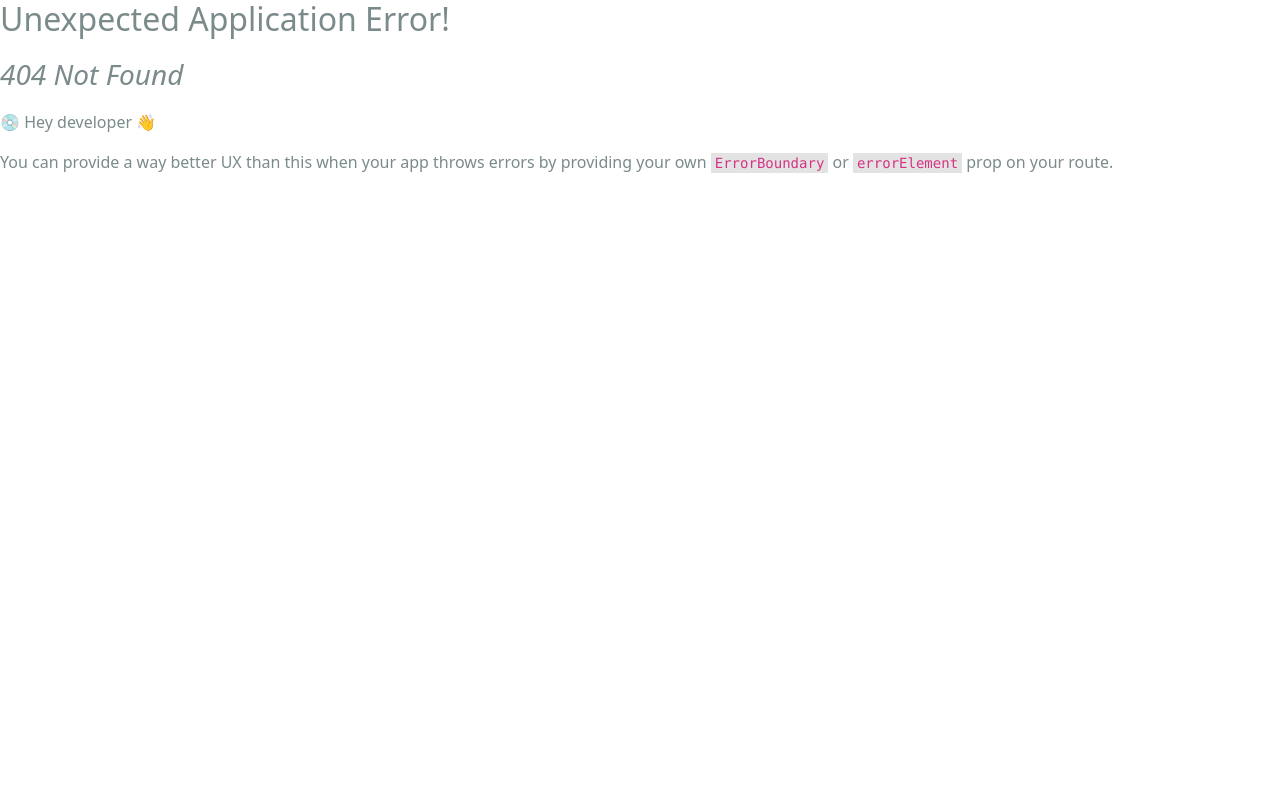
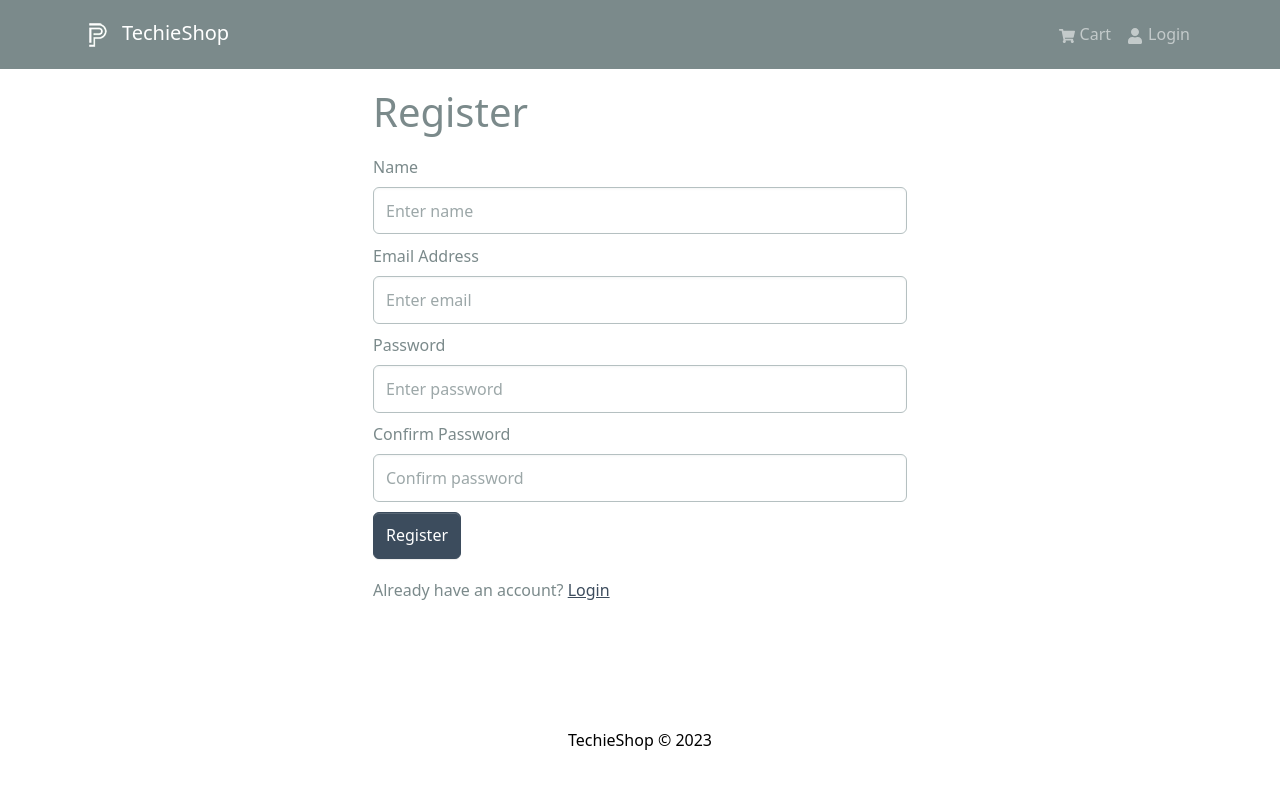
Before and after one commit to Preetham-jayam/MernApp, a React (Create React App) app in the folder client/: page /register in a window 1280 px wide. Before the commit this address had no page. Shown: the top 788 px of the page. Built offline with nearby package versions, Linux system fonts and the light colour scheme.

Commit message:
Front end authentication added login and register pages and authSlice and usersApiSlice

```diff
--- a/client/package.json
+++ b/client/package.json
@@ -18,6 +18,7 @@
     "react-router-bootstrap": "^0.26.2",
     "react-router-dom": "^6.14.0",
     "react-scripts": "5.0.1",
+    "react-toastify": "^9.1.3",
     "web-vitals": "^2.1.4"
   },
   "scripts": {
--- a/client/src/App.js
+++ b/client/src/App.js
@@ -3,6 +3,8 @@
 import Header from './components/Header';
 import Footer from './components/Footer';
 import { Outlet } from 'react-router-dom';
+import {ToastContainer} from 'react-toastify';
+import 'react-toastify/dist/ReactToastify.css';
 const App = () => {
   return (
     <>
@@ -13,6 +15,7 @@
       </Container>
     </main>
     <Footer/>
+    <ToastContainer/>
     </>
   )
 }
--- /dev/null
+++ b/client/src/components/FormContainer.jsx
@@ -0,0 +1,18 @@
+import { Container,Row,Col } from "react-bootstrap";
+
+import React from 'react'
+
+const FormContainer = ({children}) => {
+  return (
+   <Container>
+      <Row className="justify-content-md-center">
+        <Col xs={12} md={6}>
+          {children}
+        </Col>
+
+      </Row>
+   </Container>
+  );
+};
+
+export default FormContainer;
--- a/client/src/components/Header.jsx
+++ b/client/src/components/Header.jsx
@@ -1,12 +1,31 @@
 import React from "react";
-import { Badge, Navbar, Nav, Container } from "react-bootstrap";
+import { useNavigate } from "react-router-dom";
+import { Badge, Navbar, Nav, Container, NavDropdown } from "react-bootstrap";
 import { FaShoppingCart, FaUser } from "react-icons/fa";
 import { LinkContainer } from "react-router-bootstrap";
 import logoT from "../assets/logo.png";
-import { useSelector } from "react-redux";
+import { useSelector,useDispatch } from "react-redux";
+import { useLogoutMutation } from "../slices/usersApiSlice";
+import {logout} from '../slices/authSlice';
 
 const Header = () => {
   const { cartItems } = useSelector((state) => state.cart);
+  const {userInfo} =useSelector((state)=>state.auth);
+ const dispatch=useDispatch();
+ const navigate=useNavigate();
+
+ const [logoutApiCall]=useLogoutMutation();
+
+  const logoutHandler=async ()=>{
+    try {
+      await logoutApiCall().unwrap();
+      dispatch(logout());
+      navigate('/login');
+    } catch (error) {
+      console.log(error);
+    }
+
+  }
   return (
     <header>
       <Navbar bg="dark" variant="dark" expand="md" collapseOnSelect>
@@ -43,7 +62,17 @@
                   )}
                 </Nav.Link>
               </LinkContainer>
-              <LinkContainer to="/login">
+              {userInfo ? (
+                <NavDropdown title={userInfo.name} id='username'>
+                  <LinkContainer to='/profile'>
+                    <NavDropdown.Item>Profile</NavDropdown.Item>
+                  </LinkContainer>
+                  <NavDropdown.Item onClick={logoutHandler}>
+                    Logout
+                  </NavDropdown.Item>
+                </NavDropdown>
+              ) : (
+                <LinkContainer to="/login">
                 <Nav.Link
                   style={{
                     color: "#fff",
@@ -54,7 +83,8 @@
                   <FaUser style={{ marginRight: "5px" }} />
                   Login
                 </Nav.Link>
-              </LinkContainer>
+              </LinkContainer>) }
+
             </Nav>
           </Navbar.Collapse>
         </Container>
--- a/client/src/index.js
+++ b/client/src/index.js
@@ -12,6 +12,8 @@
 import HomePage from './pages/HomePage';
 import ProductPage from './pages/ProductPage';
 import CartPage from './pages/cartPage.jsx';
+import LoginScreen from './pages/LoginScreen.jsx';
+import RegisterPage from './pages/RegisterPage.jsx';
 
 const router=createBrowserRouter(
   createRoutesFromElements(
@@ -19,6 +21,8 @@
     <Route index={true} path='/' element={<HomePage/>}/>
     <Route path='/product/:id' element={<ProductPage/>}/>
     <Route path='/cart' element={<CartPage/>}></Route>
+    <Route path='/login' element={<LoginScreen/>}></Route>
+    <Route path='/register' element={<RegisterPage />} />
   </Route>
 ));
 const root = ReactDOM.createRoot(document.getElementById('root'));
--- /dev/null
+++ b/client/src/pages/LoginScreen.jsx
@@ -0,0 +1,84 @@
+import React from "react";
+import { useState,useEffect } from "react";
+import { Link,useLocation,useNavigate } from "react-router-dom";
+import { Form, Button, Row, Col } from "react-bootstrap";
+import FormContainer from "../components/FormContainer";
+import { useDispatch,useSelector } from "react-redux";
+import Loader from "../components/Loader";
+import { useLoginMutation } from "../slices/usersApiSlice";
+import { setCredentials } from "../slices/authSlice";
+import {toast} from 'react-toastify';
+
+const LoginScreen = () => {
+  const [email, setEmail] = useState('');
+  const [password, setPassword] = useState('');
+
+  const dispatch=useDispatch();
+  const navigate=useNavigate();
+
+  const [login,{isLoading} ]=useLoginMutation();
+
+  const {userInfo}=useSelector((state)=>state.auth);
+
+  const {search}=useLocation();
+  const sp=new URLSearchParams(search);
+  const redirect=sp.get('redirect') || '/';
+
+  useEffect(()=>{
+    if(userInfo){
+        navigate(redirect);
+    }
+  },[userInfo,redirect,navigate]);
+
+  const submitHandler =async (e) => {
+    e.preventDefault();
+    try {
+        const res=await login({email,password}).unwrap();
+        dispatch(setCredentials({...res,}));
+        navigate(redirect);
+
+    } catch (err) {
+        toast.error(err?.data?.message || err.error);
+    }
+  };
+  return (
+    <FormContainer>
+      <h1>Sign In</h1>
+      <Form onSubmit={submitHandler}>
+        <Form.Group controlId="email" className="my-3">
+          <Form.Label>Email address:</Form.Label>
+          <Form.Control
+            type="email"
+            placeholder="Enter email"
+            value={email}
+            onChange={(event) => setEmail(event.target.value)}
+          />
+        </Form.Group>
+
+        <Form.Group controlId="password" className="my-3">
+          <Form.Label>Password:</Form.Label>
+          <Form.Control
+            type="password"
+            placeholder="Enter Password"
+            value={password}
+            onChange={(event) => setPassword(event.target.value)}
+          />
+        </Form.Group>
+
+        <Button type="submit" variant="primary" className="mt-2" disabled={isLoading}>
+            Sign In
+        </Button>
+
+        {isLoading && <Loader/>}
+
+      </Form>
+      <Row className="py-3">
+        <Col>
+          New Customer? <Link to={redirect ? `/register?redirect=${redirect}` : '/register'}>Register</Link>
+        </Col>
+      </Row>
+    </FormContainer>
+  );
+};
+
+export default LoginScreen;
--- /dev/null
+++ b/client/src/pages/RegisterPage.jsx
@@ -0,0 +1,113 @@
+import { useState, useEffect } from 'react';
+import { Link, useLocation, useNavigate } from 'react-router-dom';
+import { Form, Button, Row, Col } from 'react-bootstrap';
+import { useDispatch, useSelector } from 'react-redux';
+import Loader from '../components/Loader';
+import FormContainer from '../components/FormContainer';
+
+import { useRegisterMutation } from '../slices/usersApiSlice';
+import { setCredentials } from '../slices/authSlice';
+import { toast } from 'react-toastify';
+
+const RegisterPage = () => {
+  const [name, setName] = useState('');
+  const [email, setEmail] = useState('');
+  const [password, setPassword] = useState('');
+  const [confirmPassword, setConfirmPassword] = useState('');
+
+  const dispatch = useDispatch();
+  const navigate = useNavigate();
+
+  const [register, { isLoading }] = useRegisterMutation();
+
+  const { userInfo } = useSelector((state) => state.auth);
+
+  const { search } = useLocation();
+  const sp = new URLSearchParams(search);
+  const redirect = sp.get('redirect') || '/';
+
+  useEffect(() => {
+    if (userInfo) {
+      navigate(redirect);
+    }
+  }, [navigate, redirect, userInfo]);
+
+  const submitHandler = async (e) => {
+    e.preventDefault();
+
+    if (password !== confirmPassword) {
+      toast.error('Passwords do not match');
+    } else {
+      try {
+        const res = await register({ name, email, password }).unwrap();
+        dispatch(setCredentials({ ...res }));
+        navigate(redirect);
+      } catch (err) {
+        toast.error(err?.data?.message || err.error);
+      }
+    }
+  };
+
+  return (
+    <FormContainer>
+      <h1>Register</h1>
+      <Form onSubmit={submitHandler}>
+        <Form.Group className='my-2' controlId='name'>
+          <Form.Label>Name</Form.Label>
+          <Form.Control
+            type='name'
+            placeholder='Enter name'
+            value={name}
+            onChange={(e) => setName(e.target.value)}
+          ></Form.Control>
+        </Form.Group>
+
+        <Form.Group className='my-2' controlId='email'>
+          <Form.Label>Email Address</Form.Label>
+          <Form.Control
+            type='email'
+            placeholder='Enter email'
+            value={email}
+            onChange={(e) => setEmail(e.target.value)}
+          ></Form.Control>
+        </Form.Group>
+
+        <Form.Group className='my-2' controlId='password'>
+          <Form.Label>Password</Form.Label>
+          <Form.Control
+            type='password'
+            placeholder='Enter password'
+            value={password}
+            onChange={(e) => setPassword(e.target.value)}
+          ></Form.Control>
+        </Form.Group>
+        <Form.Group className='my-2' controlId='confirmPassword'>
+          <Form.Label>Confirm Password</Form.Label>
+          <Form.Control
+            type='password'
+            placeholder='Confirm password'
+            value={confirmPassword}
+            onChange={(e) => setConfirmPassword(e.target.value)}
+          ></Form.Control>
+        </Form.Group>
+
+        <Button disabled={isLoading} type='submit' variant='primary'>
+          Register
+        </Button>
+
+        {isLoading && <Loader />}
+      </Form>
+
+      <Row className='py-3'>
+        <Col>
+          Already have an account?{' '}
+          <Link to={redirect ? `/login?redirect=${redirect}` : '/login'}>
+            Login
+          </Link>
+        </Col>
+      </Row>
+    </FormContainer>
+  );
+};
+
+export default RegisterPage;
--- /dev/null
+++ b/client/src/slices/authSlice.js
@@ -0,0 +1,24 @@
+import {createSlice} from '@reduxjs/toolkit';
+
+const initialState={
+    userInfo:localStorage.getItem('userInfo') ? JSON.parse(localStorage.getItem('userInfo')) :null,
+};
+
+const authSlice=createSlice({
+    name:'auth',
+    initialState,
+    reducers:{
+        setCredentials:(state,action)=>{
+            state.userInfo=action.payload;
+            localStorage.setItem('userInfo',JSON.stringify(action.payload));
+        },
+        logout:(state,action)=>{
+            state.userInfo=null;
+            localStorage.removeItem('userInfo');
+
+        }
+    },
+});
+
+export const {setCredentials,logout}=authSlice.actions;
+export default authSlice.reducer;
--- /dev/null
+++ b/client/src/slices/usersApiSlice.js
@@ -0,0 +1,33 @@
+import { USERS_URL } from "../constants";
+import { apiSlice } from "./apiSlice";
+
+export const usersApiSlice=apiSlice.injectEndpoints({
+    endpoints: (builder) => ({
+        login:builder.mutation({
+            query:(data)=>({
+                url:`${USERS_URL}/auth`,
+                method:"POST",
+                body:data,
+            }),
+            keepUnusedDataFor:5
+        }),
+        register: builder.mutation({
+            query: (data) => ({
+              url: `${USERS_URL}`,
+              method: 'POST',
+              body: data,
+            }),
+          }),
+
+        logout:builder.mutation({
+            query:()=>({
+                url:`${USERS_URL}/logout`,
+                method:'POST',
+            }),
+        })
+
+    }),
+});
+
+
+export const {useLoginMutation,useLogoutMutation,useRegisterMutation}=usersApiSlice;
--- a/client/src/store.js
+++ b/client/src/store.js
@@ -1,11 +1,13 @@
 import {configureStore} from '@reduxjs/toolkit';
 import { apiSlice } from './slices/apiSlice';
 import cartSliceReducer from './slices/cartSlice';
+import authSliceReducer from './slices/authSlice';
 
 const store=configureStore({
     reducer:{
         [apiSlice.reducerPath]:apiSlice.reducer,
         cart:cartSliceReducer,
+        auth:authSliceReducer,
     },
     middleware:(getDefaultMiddleware)=>getDefaultMiddleware().concat(apiSlice.middleware),
     devTools:true,
```
Also changed, not shown: 1 other file (tests, documents, lock files or other folders).
